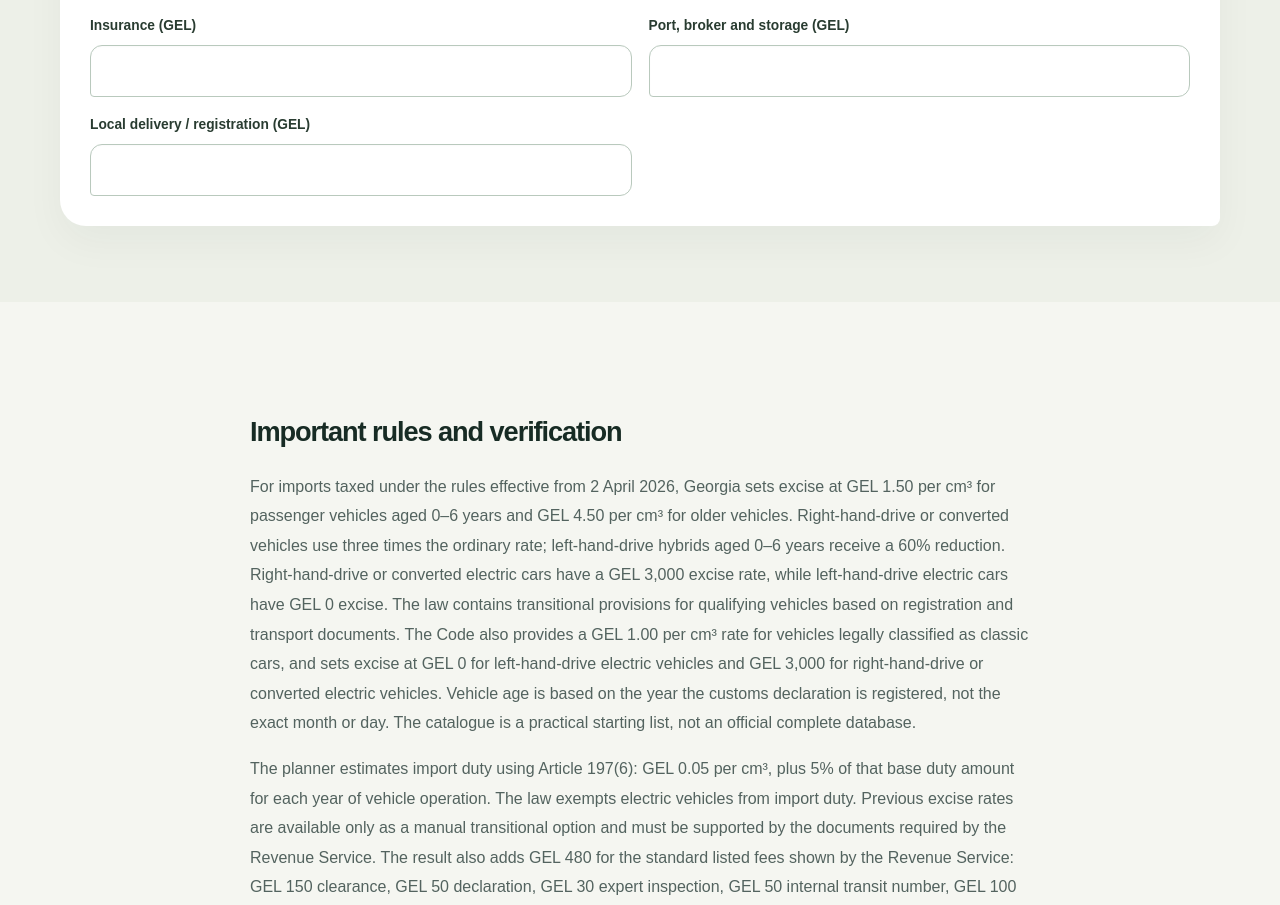
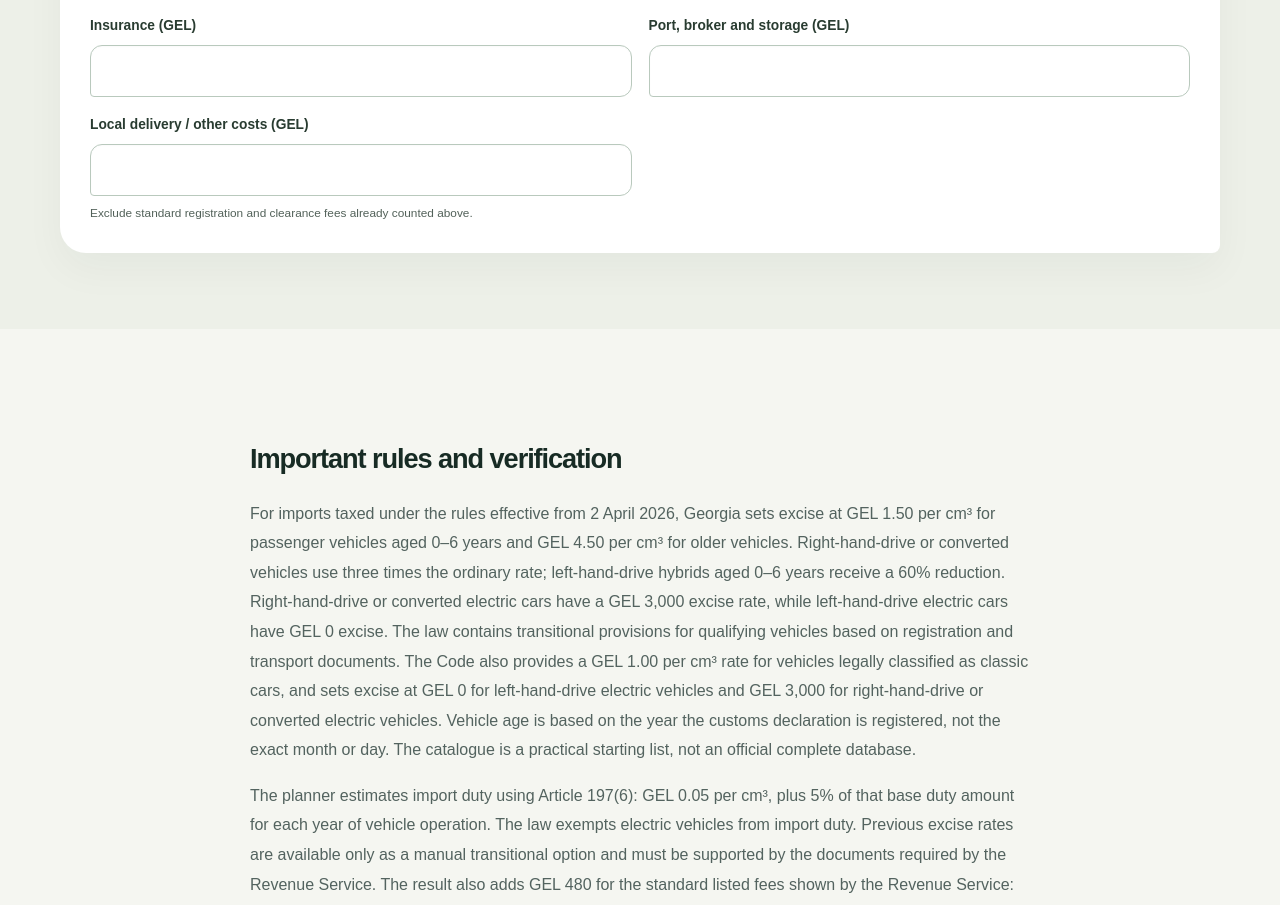
Before and after one commit to GIORGIO2032Q4E/portavero, a Next.js app: page /vehicle-import in a window 1280 px wide. Shown: the part 2418-3323 px from the top of the page. Built offline with nearby package versions, Linux system fonts and the light colour scheme; no server answers.

Commit message:
Avoid double counting standard registration fees

```diff
--- a/src/app/vehicle-import/page.tsx
+++ b/src/app/vehicle-import/page.tsx
@@ -261,7 +261,7 @@ export default function VehicleImportPage() {
               <CostField id="shipping" label="International shipping (GEL)" value={shipping} onChange={setShipping} />
               <CostField id="insurance" label="Insurance (GEL)" value={insurance} onChange={setInsurance} />
               <CostField id="port" label="Port, broker and storage (GEL)" value={port} onChange={setPort} />
-              <CostField id="delivery" label="Local delivery / registration (GEL)" value={delivery} onChange={setDelivery} />
+              <CostField id="delivery" label="Local delivery / other costs (GEL)" value={delivery} onChange={setDelivery} hint="Exclude standard registration and clearance fees already counted above." />
             </div>
           </div>
         </div>
```
